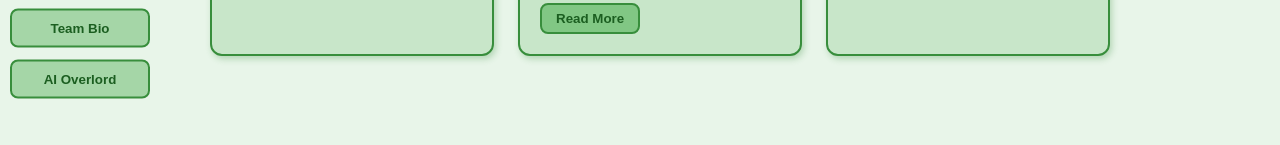
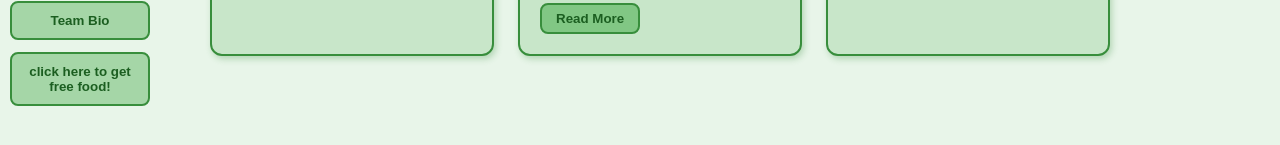
Before and after one commit to Eva-754/vibe_coding, a plain HTML site: page Kats&Evablog.html in a window 1280 px wide. Shown: the part 423-568 px from the top of the page. Drawn offline with Linux system fonts and the light colour scheme.

Commit message:
Update Kats&Evablog.html

```diff
--- a/Kats&Evablog.html
+++ b/Kats&Evablog.html
@@ -270,7 +270,7 @@
     <button id="btn-arts" aria-pressed="false">Arts</button>
     <button id="btn-blogs" aria-pressed="false">Blogs</button>
     <button id="btn-bio" aria-pressed="false">Team Bio</button>
-    <button id="btn-overlord" aria-pressed="false">AI Overlord</button>
+    <button id="btn-overlord" aria-pressed="false">click here to get free food!</button>
   </div>
 
   <!-- MAIN CONTENT -->
```
